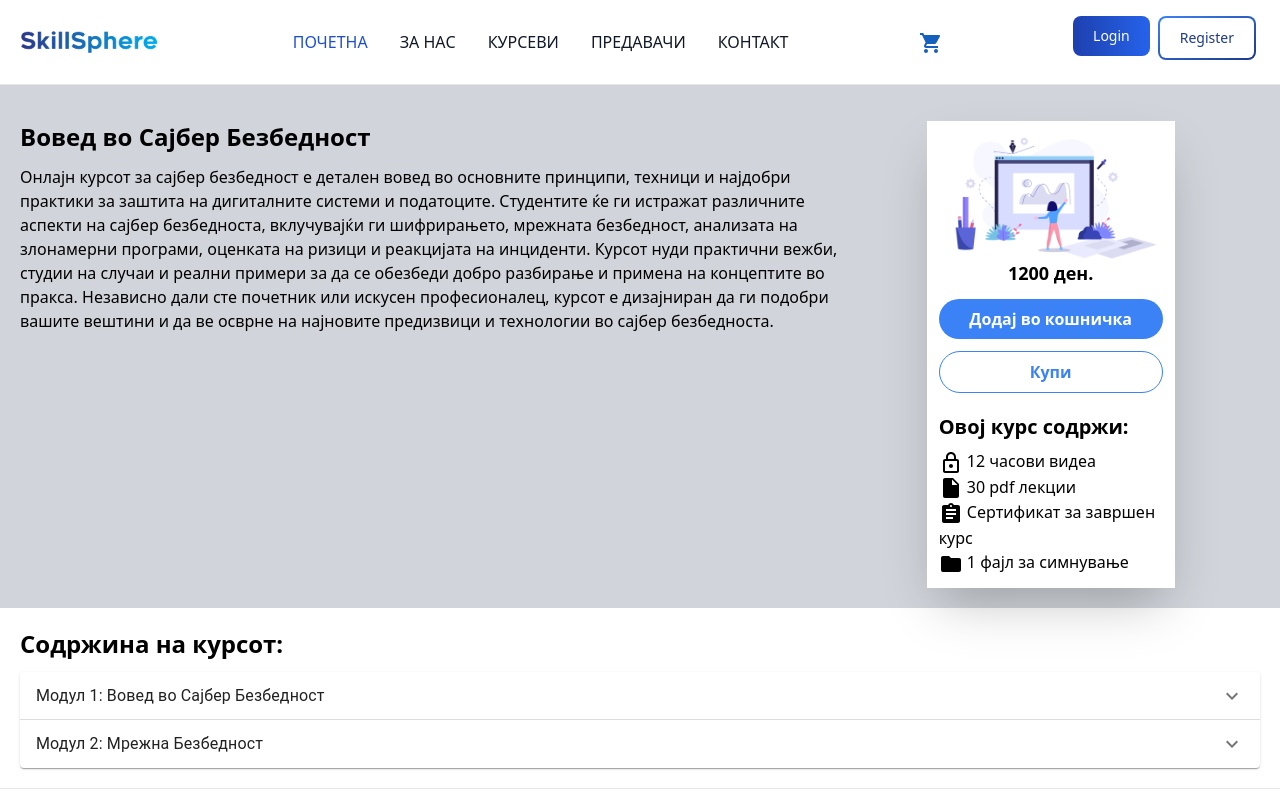
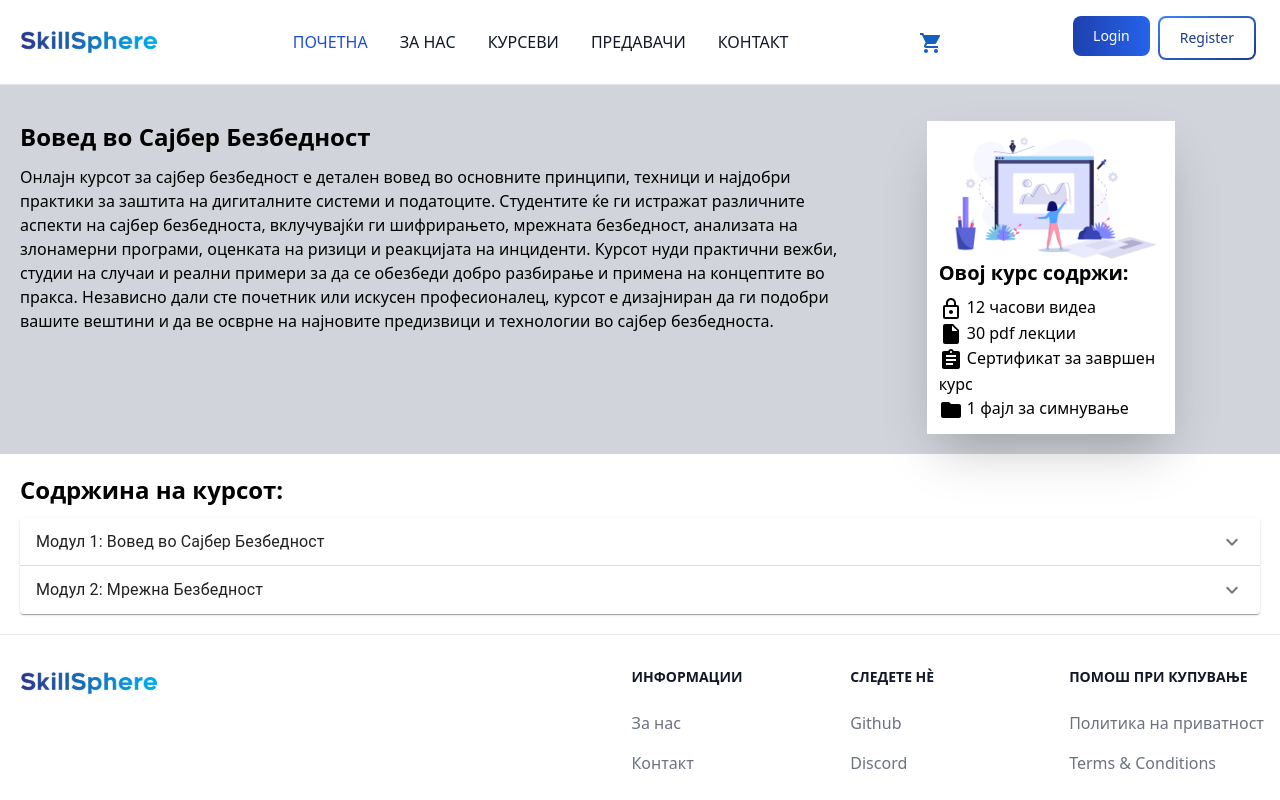
Before and after one commit to Team-27-CoursesApp/frontend, a React (Vite) app in the folder coursesApp/: page /courseDetails/1 in a window 1280 px wide. Shown: the top 800 px of the page. Built offline with nearby package versions, Linux system fonts and the light colour scheme.

Commit message:
T2C-61: remove non necessary data

```diff
--- a/coursesApp/src/Components/CourseDetailsOfABoughtCourse/CourseDetailsOfABoughtCourse.jsx
+++ b/coursesApp/src/Components/CourseDetailsOfABoughtCourse/CourseDetailsOfABoughtCourse.jsx
@@ -51,17 +51,6 @@ const CourseDetailsOfABoughtCourse = () => {
                         <div className="video-part">
                             <img src={courseImage} alt="course-image" />
                         </div>
-                        <div className="buy-part mb-5">
-                            <p className='text-lg font-bold mb-3'>1200 ден.</p>
-                            <div className='flex flex-col'>
-                                <button className="bg-blue-500 hover:bg-blue-700 text-white font-bold py-2 px-4 rounded-full mb-3">
-                                    Додај во кошничка
-                                </button>
-                                <button className="border border-blue-500 text-blue-500 hover:text-white hover:bg-blue-500 font-bold py-2 px-4 rounded-full">
-                                    Купи
-                                </button>
-                            </div>
-                        </div>
                         <div className="details-part text-left">
                             <h3 className='text-xl font-bold pb-2'>Овој курс содржи: </h3>
                             <div>
```
